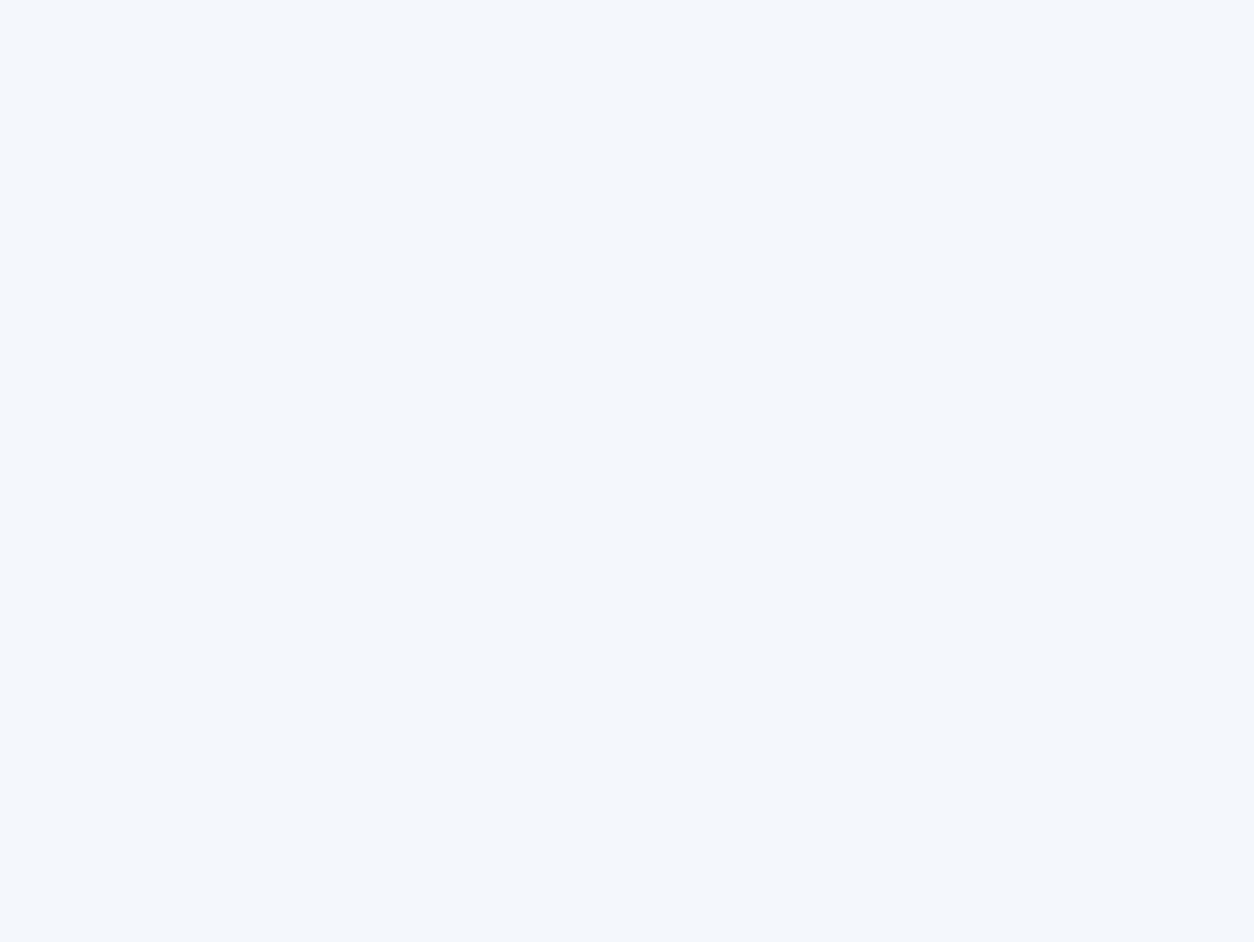
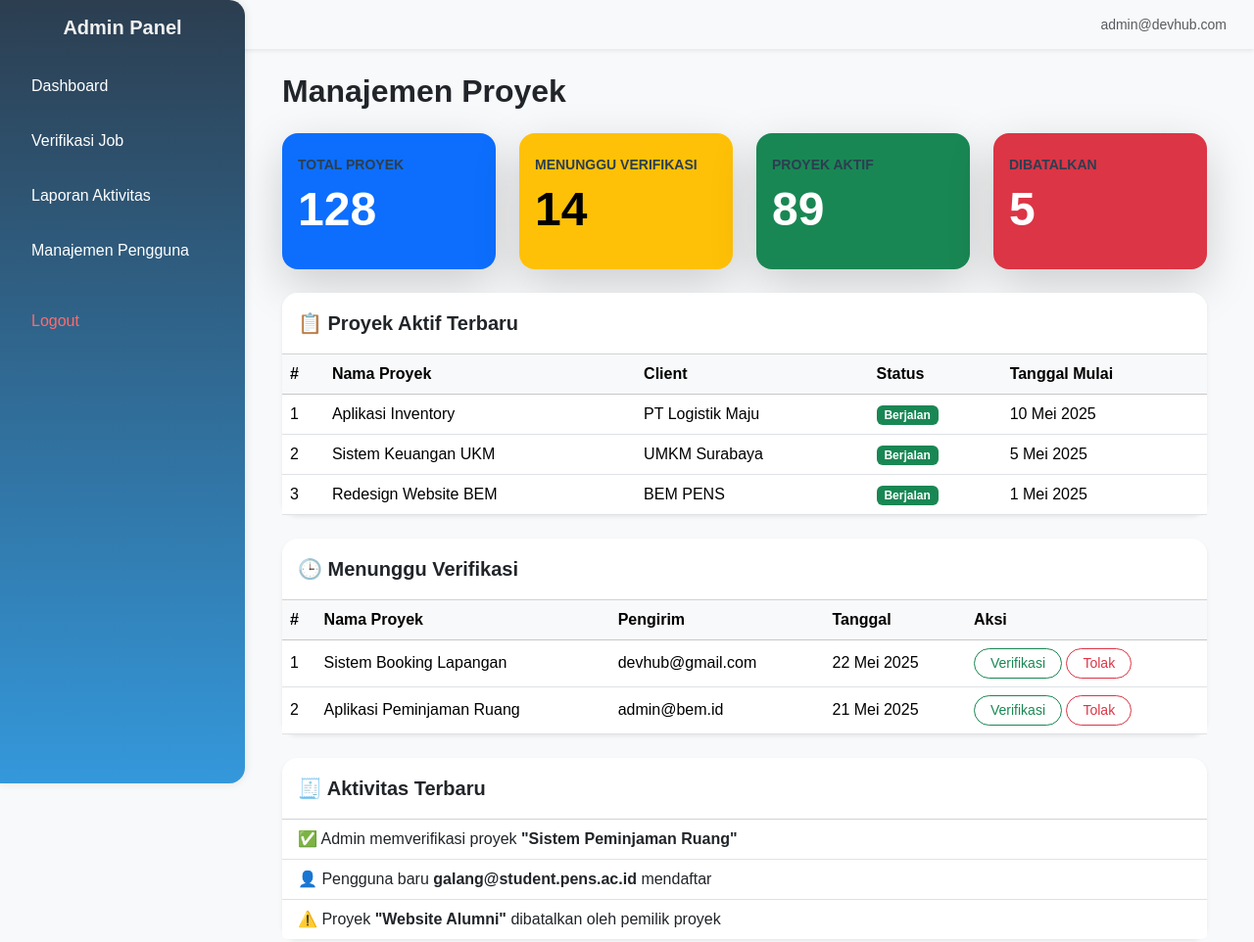
Before and after one commit to bgzbgzbgz/devweb, a website built with Vite: page src/pages/admin/dashboard.html in a window 1280 px wide. Shown: the whole page at 98% size. Before the commit the page ends 800 px from the top, so only its background shows below. Built offline with nearby package versions, Linux system fonts and the light colour scheme.

Commit message:
nyicil admin

```diff
--- /dev/null
+++ b/src/js/components/AdminSidebar.js
@@ -0,0 +1,32 @@
+export function AdminSidebar(active = '') {
+  return `
+    <nav class="admin-sidebar text-white p-3 min-vh-100 w-100 w-lg-25" style="max-width: 250px;">
+      <h4 class="fw-bold mb-4">Admin Panel</h4>
+      <ul class="nav flex-column gap-2">
+        <li class="nav-item">
+          <a href="./dashboard.html" class="nav-link ${active === 'dashboard' ? 'active text-primary' : 'text-white'}">
+            Dashboard
+          </a>
+        </li>
+        <li class="nav-item">
+          <a href="./jobs.html" class="nav-link ${active === 'jobs' ? 'active text-primary' : 'text-white'}">
+            Verifikasi Job
+          </a>
+        </li>
+        <li class="nav-item">
+          <a href="./reports.html" class="nav-link ${active === 'reports' ? 'active text-primary' : 'text-white'}">
+            Laporan Aktivitas
+          </a>
+        </li>
+        <li class="nav-item">
+          <a href="./users.html" class="nav-link ${active === 'users' ? 'active text-primary' : 'text-white'}">
+            Manajemen Pengguna
+          </a>
+        </li>
+        <li class="nav-item mt-3">
+          <a href="/index.html" class="nav-link text-danger">Logout</a>
+        </li>
+      </ul>
+    </nav>
+  `;
+}
--- /dev/null
+++ b/src/js/components/AdminTopbar.js
@@ -0,0 +1,10 @@
+export function AdminTopbar() {
+    return `
+      <nav class="navbar navbar-expand-lg navbar-light bg-light shadow-sm px-3">
+        <div class="container-fluid justify-content-between">
+          <span class="navbar-brand mb-0 h5">Admin Dashboard</span>
+          <span class="text-muted small">admin@devhub.com</span>
+        </div>
+      </nav>
+    `;
+  }
--- a/src/js/components/NavbarUser.js
+++ b/src/js/components/NavbarUser.js
@@ -3,7 +3,6 @@ import { NavlinkUser } from './NavlinkUser.js';
 
 export function NavbarUser(currentPage) {
   const links = [
-    { href: './project-list.html', label: 'Projects' },
     { href: './forum.html', label: 'Forum' },
     { href: './job-board.html', label: 'Jobs' },
     { href: './collab.html', label: 'Collaborate' },
--- a/src/js/main.js
+++ b/src/js/main.js
@@ -1,14 +1,30 @@
 // Import our custom CSS
-import '../scss/styles.scss'
+import "../scss/styles.scss";
 
 // Import all of Bootstrap’s JS
-import * as bootstrap from 'bootstrap'
+import * as bootstrap from "bootstrap";
 
-import { NavbarUser } from './components/NavbarUser.js';
+import { NavbarUser } from "./components/NavbarUser.js";
+import { AdminSidebar } from "./components/AdminSidebar.js";
+import { AdminTopbar } from "./components/AdminTopbar.js";
 
+// Dapatkan nama halaman saat ini (sekali saja)
 const currentPage = window.location.pathname.split('/').pop();
 
-const navbarContainer = document.getElementById('navbar-placeholder');
+// Inject Admin Sidebar (jika ada)
+const sidebarContainer = document.getElementById('admin-sidebar');
+if (sidebarContainer) {
+  sidebarContainer.innerHTML = AdminSidebar(currentPage);
+}
+
+// Inject Admin Topbar (jika ada)
+const topbarContainer = document.getElementById('admin-topbar');
+if (topbarContainer) {
+  topbarContainer.innerHTML = AdminTopbar();
+}
+
+// Inject User Navbar (jika ada)
+const navbarContainer = document.getElementById("navbar-placeholder");
 if (navbarContainer) {
   navbarContainer.innerHTML = NavbarUser(currentPage);
 }
--- a/src/pages/admin/dashboard.html
+++ b/src/pages/admin/dashboard.html
@@ -0,0 +1,152 @@
+<!DOCTYPE html>
+<html lang="en">
+  <head>
+    <meta charset="UTF-8" />
+    <meta name="viewport" content="width=device-width, initial-scale=1" />
+    <title>Admin Dashboard</title>
+    <script type="module" src="../../js/main.js"></script>
+  </head>
+  <body>
+    <div class="d-flex flex-column flex-lg-row min-vh-100">
+      <div class="flex-grow-1">
+        <div id="admin-topbar"></div>
+
+        <main class="d-flex bg-light">
+          <div id="admin-sidebar" class="bg-dark"></div>
+
+          <div class="main-content flex-grow-1 py-4 px-5">
+            <h2 class="fw-bold mb-4">Manajemen Proyek</h2>
+
+            <!-- Statistik -->
+            <div class="row g-4 mb-4">
+              <div class="col-md-3">
+                <div class="card border-0 shadow-lg rounded-4 text-bg-primary">
+                  <div class="card-body py-4">
+                    <h6 class="card-title text-uppercase fw-semibold small">Total Proyek</h6>
+                    <h2 class="display-5 fw-bold">128</h2>
+                  </div>
+                </div>
+              </div>
+              <div class="col-md-3">
+                <div class="card border-0 shadow-lg rounded-4 text-bg-warning">
+                  <div class="card-body py-4">
+                    <h6 class="card-title text-uppercase fw-semibold small">Menunggu Verifikasi</h6>
+                    <h2 class="display-5 fw-bold">14</h2>
+                  </div>
+                </div>
+              </div>
+              <div class="col-md-3">
+                <div class="card border-0 shadow-lg rounded-4 text-bg-success">
+                  <div class="card-body py-4">
+                    <h6 class="card-title text-uppercase fw-semibold small">Proyek Aktif</h6>
+                    <h2 class="display-5 fw-bold">89</h2>
+                  </div>
+                </div>
+              </div>
+              <div class="col-md-3">
+                <div class="card border-0 shadow-lg rounded-4 text-bg-danger">
+                  <div class="card-body py-4">
+                    <h6 class="card-title text-uppercase fw-semibold small">Dibatalkan</h6>
+                    <h2 class="display-5 fw-bold">5</h2>
+                  </div>
+                </div>
+              </div>
+            </div>
+
+            <!-- Proyek Aktif -->
+            <div class="card shadow-sm mb-4 border-0 rounded-4">
+              <div class="card-header bg-white fw-semibold fs-5 py-3 rounded-top-4">📋 Proyek Aktif Terbaru</div>
+              <div class="table-responsive">
+                <table class="table table-hover align-middle mb-0">
+                  <thead class="table-light">
+                    <tr>
+                      <th>#</th>
+                      <th>Nama Proyek</th>
+                      <th>Client</th>
+                      <th>Status</th>
+                      <th>Tanggal Mulai</th>
+                    </tr>
+                  </thead>
+                  <tbody>
+                    <tr>
+                      <td>1</td>
+                      <td>Aplikasi Inventory</td>
+                      <td>PT Logistik Maju</td>
+                      <td><span class="badge bg-success">Berjalan</span></td>
+                      <td>10 Mei 2025</td>
+                    </tr>
+                    <tr>
+                      <td>2</td>
+                      <td>Sistem Keuangan UKM</td>
+                      <td>UMKM Surabaya</td>
+                      <td><span class="badge bg-success">Berjalan</span></td>
+                      <td>5 Mei 2025</td>
+                    </tr>
+                    <tr>
+                      <td>3</td>
+                      <td>Redesign Website BEM</td>
+                      <td>BEM PENS</td>
+                      <td><span class="badge bg-success">Berjalan</span></td>
+                      <td>1 Mei 2025</td>
+                    </tr>
+                  </tbody>
+                </table>
+              </div>
+            </div>
+
+            <!-- Proyek Menunggu Verifikasi -->
+            <div class="card shadow-sm mb-4 border-0 rounded-4">
+              <div class="card-header bg-white fw-semibold fs-5 py-3 rounded-top-4">🕒 Menunggu Verifikasi</div>
+              <div class="table-responsive">
+                <table class="table table-hover align-middle mb-0">
+                  <thead class="table-light">
+                    <tr>
+                      <th>#</th>
+                      <th>Nama Proyek</th>
+                      <th>Pengirim</th>
+                      <th>Tanggal</th>
+                      <th>Aksi</th>
+                    </tr>
+                  </thead>
+                  <tbody>
+                    <tr>
+                      <td>1</td>
+                      <td>Sistem Booking Lapangan</td>
+                      <td>devhub@gmail.com</td>
+                      <td>22 Mei 2025</td>
+                      <td>
+                        <button class="btn btn-outline-success btn-sm rounded-pill px-3">Verifikasi</button>
+                        <button class="btn btn-outline-danger btn-sm rounded-pill px-3">Tolak</button>
+                      </td>
+                    </tr>
+                    <tr>
+                      <td>2</td>
+                      <td>Aplikasi Peminjaman Ruang</td>
+                      <td>admin@bem.id</td>
+                      <td>21 Mei 2025</td>
+                      <td>
+                        <button class="btn btn-outline-success btn-sm rounded-pill px-3">Verifikasi</button>
+                        <button class="btn btn-outline-danger btn-sm rounded-pill px-3">Tolak</button>
+                      </td>
+                    </tr>
+                  </tbody>
+                </table>
+              </div>
+            </div>
+
+            <!-- Aktivitas Terbaru -->
+            <div class="card shadow-sm border-0 rounded-4">
+              <div class="card-header bg-white fw-semibold fs-5 py-3 rounded-top-4">🧾 Aktivitas Terbaru</div>
+              <ul class="list-group list-group-flush fs-6">
+                <li class="list-group-item">✅ Admin memverifikasi proyek <strong>"Sistem Peminjaman Ruang"</strong></li>
+                <li class="list-group-item">👤 Pengguna baru <strong>galang@student.pens.ac.id</strong> mendaftar</li>
+                <li class="list-group-item">⚠️ Proyek <strong>"Website Alumni"</strong> dibatalkan oleh pemilik proyek</li>
+              </ul>
+            </div>
+          </div>
+        </main>
+
+      </div>
+    </div>
+  </body>
+</html>
--- a/src/scss/styles.scss
+++ b/src/scss/styles.scss
@@ -69,11 +69,10 @@ body::-webkit-scrollbar-thumb:hover {
 .card {
   border: none;
   border-radius: 16px;
-  transition: transform 0.3s ease, box-shadow 0.3s ease;
+  transition:  box-shadow 0.3s ease;
 }
 
 .card:hover {
-  transform: translateY(-6px);
   box-shadow: 0 10px 20px rgba(0, 0, 0, 0.1);
 }
 
@@ -176,32 +175,38 @@ main .form-select {
 
 .forum-list {
   .forum-thread {
-    border-radius: 20px;
-    padding: 1.2rem 1.5rem;
+    border-radius: 12px;
+    padding: 1rem 1.25rem;
     background-color: #fff;
-    transition: background-color 0.25s ease, transform 0.3s ease;
-    border: 1px solid #ddd;
+    transition: all 0.25s ease-in-out;
+    border: 1px solid #e0e0e0;
+    box-shadow: 0 1px 3px rgba(0, 0, 0, 0.04);
+
     &:hover {
-      background-color: #f8f8f8;
-      transform: translateY(-4px);
-      box-shadow: 0 8px 15px rgba(0, 0, 0, 0.05);
+      background-color: #f9fbfd;
+      transform: translateY(-3px);
+      box-shadow: 0 6px 12px rgba(0, 0, 0, 0.06);
     }
   }
 
   .thread-title {
-    color: #222;
-    font-weight: 700;
+    color: #2c3e50;
+    font-weight: 600;
+    font-size: 1.1rem;
+    margin-bottom: 0.3rem;
   }
 
   .thread-time {
     font-style: italic;
-    font-size: 0.85rem;
-    color: #777;
+    font-size: 0.8rem;
+    color: #888;
+    margin-bottom: 0.5rem;
   }
 
   .thread-desc {
     font-size: 0.95rem;
-    color: #555;
+    color: #444;
+    margin-bottom: 0.5rem;
   }
 
   .thread-info {
@@ -209,6 +214,7 @@ main .form-select {
     color: #999;
   }
 }
+
 .filter-bar {
   display: flex;
   flex-wrap: wrap;
@@ -226,3 +232,91 @@ main .form-select {
     min-width: 140px;
   }
 }
+.admin-sidebar {
+  width: 240px;
+  min-height: 100vh;
+  background: linear-gradient(180deg, #2c3e50, #3498db);
+  padding: 1.5rem 1rem;
+  border-radius: 0 16px 16px 0;
+  color: #fff;
+  position: fixed;
+  top: 0;
+  left: 0;
+  z-index: 1030;
+  display: flex;
+  flex-direction: column;
+  box-shadow: 0 0 10px rgba(0, 0, 0, 0.1);
+
+  h4 {
+    font-size: 1.25rem;
+    font-weight: 600;
+    margin-bottom: 2rem;
+    text-align: center;
+    color: #f1f1f1;
+  }
+
+  .nav {
+    flex-direction: column;
+    gap: 0.75rem;
+
+    .nav-link {
+      font-weight: 500;
+      padding: 0.75rem 1rem;
+      border-radius: 12px;
+      color: #ecf0f1;
+      transition: all 0.3s ease;
+
+      &:hover {
+        background-color: rgba(255, 255, 255, 0.1);
+        transform: translateX(5px);
+        color: #f1c40f !important;
+      }
+
+      &.active {
+        background-color: #f39c12;
+        color: #fff !important;
+      }
+    }
+
+    .nav-link.text-danger {
+      color: #ff6b6b !important;
+
+      &:hover {
+        background-color: rgba(255, 107, 107, 0.1);
+        color: #fff !important;
+      }
+    }
+  }
+
+  @media (max-width: 768px) {
+    position: static;
+    width: 100%;
+    flex-direction: row;
+    padding: 0.75rem;
+    border-radius: 0;
+
+    h4 {
+      display: none;
+    }
+
+    .nav {
+      flex-direction: row;
+      justify-content: space-around;
+      gap: 0;
+
+      .nav-link {
+        padding: 0.5rem 0.75rem;
+        font-size: 0.875rem;
+      }
+    }
+  }
+}
+.main-content {
+  margin-left: 240px;
+  padding: 2rem;
+}
+@media (max-width: 768px) {
+  .main-content {
+    margin-left: 0;
+  }
+}
```
Also changed, not shown: src/pages/admin/jobs.html (added, +24 -0 lines), src/pages/admin/reports.html (added, +24 -0 lines), src/pages/admin/users.html (added, +24 -0 lines), src/pages/user/dashboard.html (+1 -1 lines), src/pages/admin/management.html (deleted), src/pages/admin/verifikasi-job-post.html (deleted).
